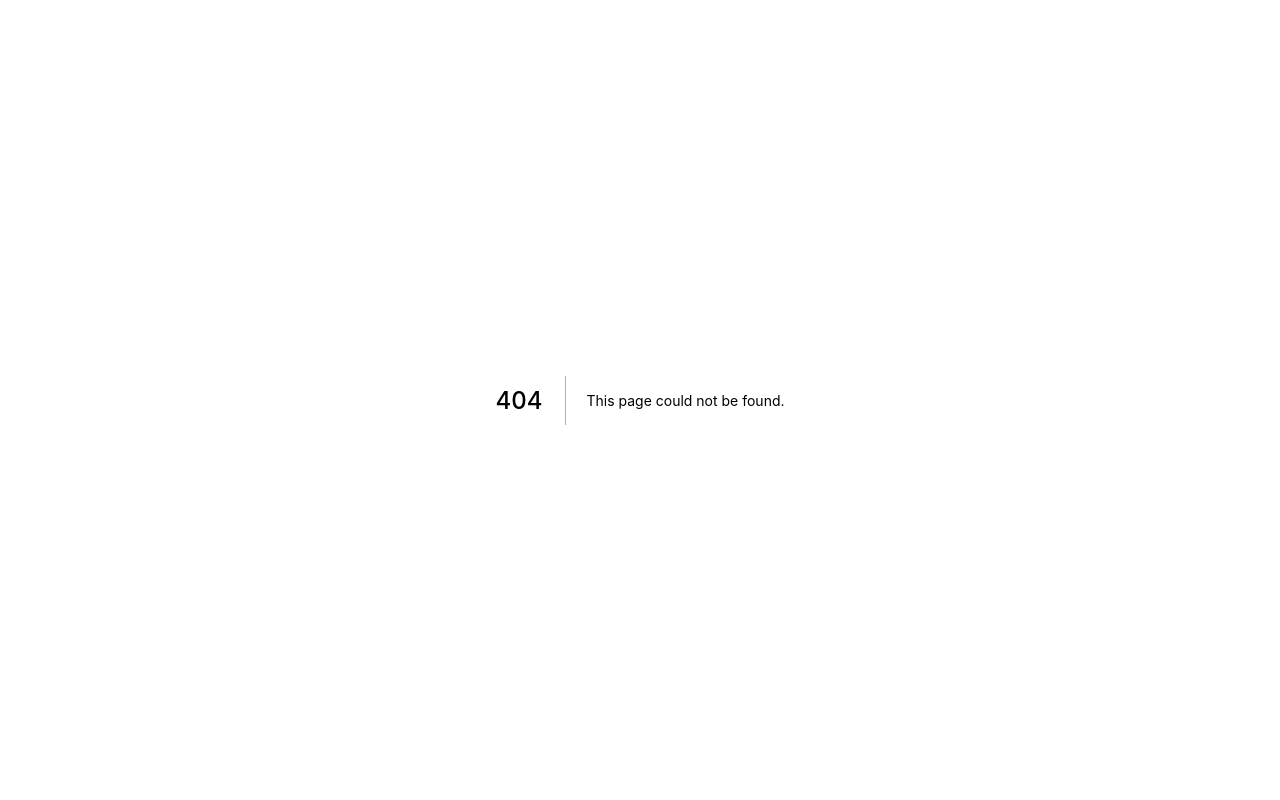
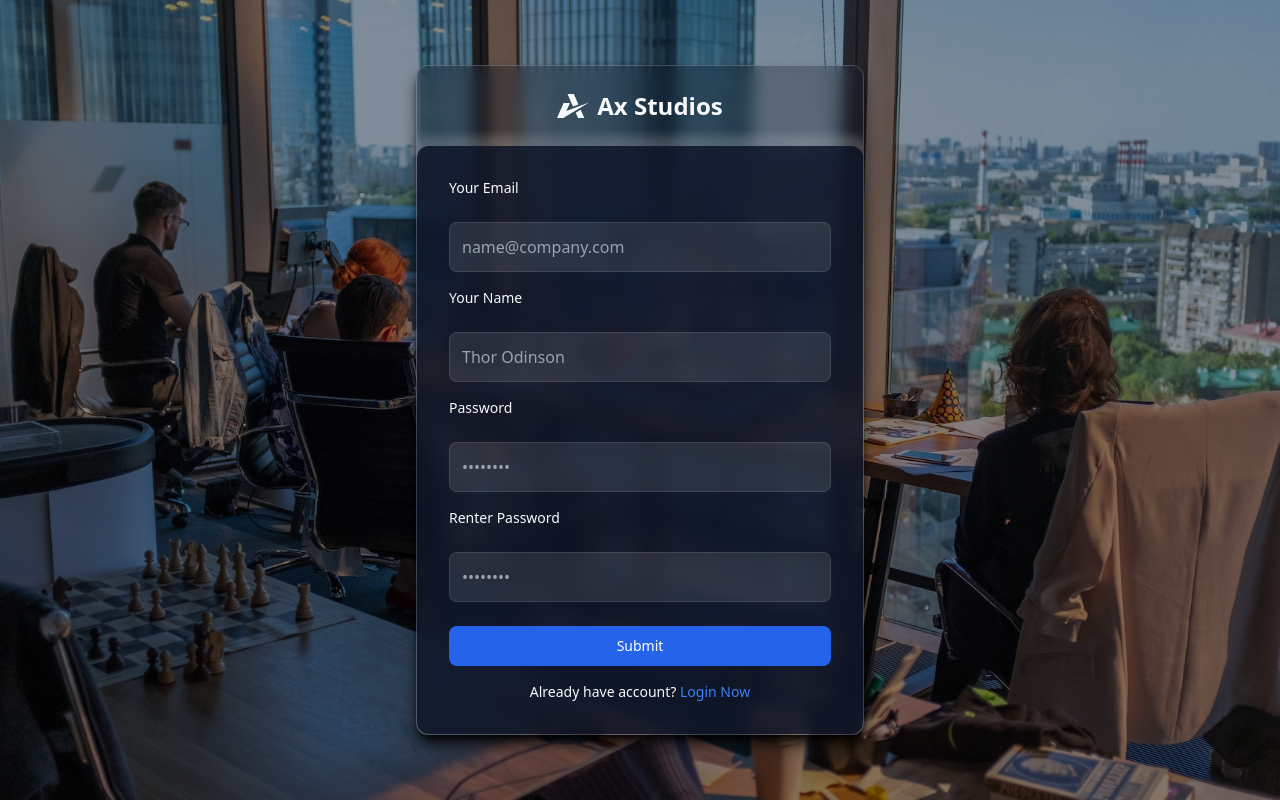
Before and after one commit to ax-studios/ax-lms-frontend, a Next.js app: page /auth/register in a window 1280 px wide. Before the commit this address had no page. Built offline with nearby package versions, Linux system fonts and the light colour scheme.

Commit message:
created register Page

```diff
--- /dev/null
+++ b/src/pages/auth/register.tsx
@@ -0,0 +1,83 @@
+import { NextPage } from 'next';
+import Link from 'next/link';
+import { ChangeEvent, useState } from 'react';
+import AuthWrapper from '../../components/AuthWrapper';
+import CTA from '../../components/CTA';
+import Input from '../../components/Input';
+
+const Register: NextPage = () => {
+  const [formState, setFormState] = useState({
+    email: '',
+    name: '',
+    password: '',
+    repassword: '',
+  });
+  const handleChange = (e: ChangeEvent<HTMLInputElement>): void => {
+    setFormState({ ...formState, [e.target.name]: e.target.value });
+  };
+  const handleSubmit = (): void => {
+    console.log('submit');
+  };
+  return (
+    <AuthWrapper>
+      <form action="#" className="flex flex-col gap-4">
+        <Input
+          displayName="Your Email"
+          id="email"
+          name="email"
+          type="email"
+          placeholder="name@company.com"
+          value={formState.email}
+          onChange={handleChange}
+          required
+        />
+        <Input
+          displayName="Your Name"
+          id="name"
+          name="name"
+          type="text"
+          placeholder="Thor Odinson"
+          value={formState.name}
+          onChange={handleChange}
+          required
+        />
+        <Input
+          displayName="Password"
+          id="password"
+          name="password"
+          type="password"
+          placeholder="••••••••"
+          value={formState.password}
+          onChange={handleChange}
+          required
+        />
+        <Input
+          displayName="Renter Password"
+          id="repassword"
+          name="repassword"
+          type="password"
+          placeholder="••••••••"
+          value={formState.repassword}
+          onChange={handleChange}
+          required
+        />
+        <div className="mt-2">
+          <CTA onClick={handleSubmit}>Submit</CTA>
+        </div>
+        <div className="text-center text-sm">
+          Already have account?{' '}
+          <Link href="/auth/login">
+            <a
+              href="#"
+              className="hover:underline font-medium text-blue-500 focus:outline-none focus:underline focus:text-slate-50"
+            >
+              Login Now
+            </a>
+          </Link>
+        </div>
+      </form>
+    </AuthWrapper>
+  );
+};
+
+export default Register;
```
